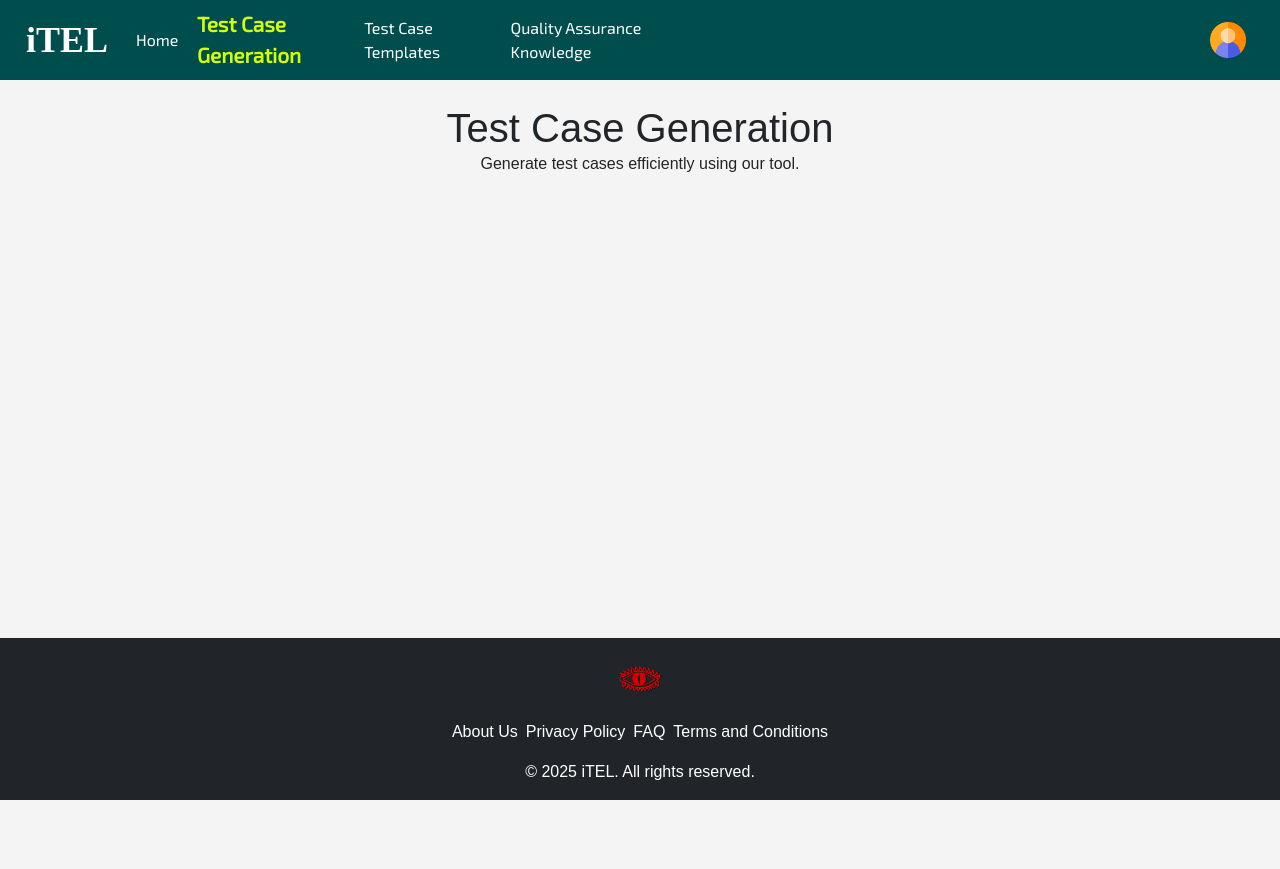
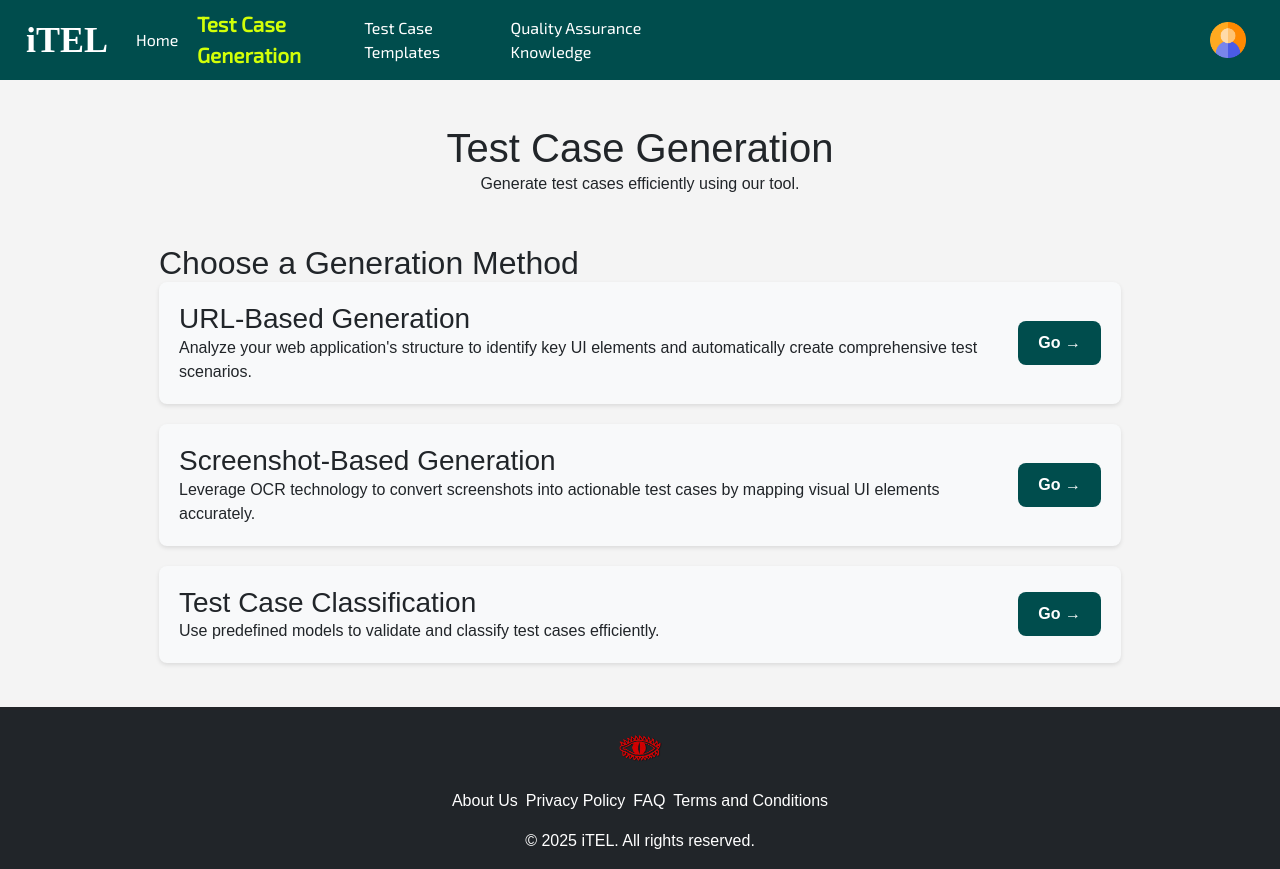
Before and after one commit to ms24908160/itel-web-app-v1, a React (Create React App) app: page /test-case-generation in a window 1280 px wide. Before the commit the page ends 800 px from the top, so only its background shows below. Built offline with nearby package versions, Linux system fonts and the light colour scheme; a web font is replaced by a local one.

Commit message:
NF COMMIT

```diff
--- a/public/index.html
+++ b/public/index.html
@@ -3,7 +3,7 @@
 <head>
     <meta charset="UTF-8">
     <meta name="viewport" content="width=device-width, initial-scale=1.0">
-    <title>iTEL Web App</title>
+    <title>iTEL</title>
     <link rel="stylesheet" href="https://stackpath.bootstrapcdn.com/bootstrap/4.5.2/css/bootstrap.min.css">
 </head>
 <body>
--- a/src/App.tsx
+++ b/src/App.tsx
@@ -5,6 +5,9 @@ import TestCaseGenerationPage from './pages/TestCaseGenerationPage';
 import TestCaseTemplatesPage from './pages/TestCaseTemplatesPage';
 import QualityAssuranceKnowledgePage from './pages/QualityAssuranceKnowledgePage';
 import SignInSignUpPage from './pages/SignInSignUpPage';
+import URLBasedGenerationPage from './pages/URLBasedGenerationPage';
+import ScreenshotBasedGenerationPage from './pages/ScreenshotBasedGenerationPage';
+import TestCaseClassificationPage from './pages/TestCaseClassificationPage';
 import './styles/App.css';
 
 const App: React.FC = () => {
@@ -17,6 +20,9 @@ const App: React.FC = () => {
           <Route path="/test-case-templates" component={TestCaseTemplatesPage} />
           <Route path="/quality-assurance-knowledge" component={QualityAssuranceKnowledgePage} />
           <Route path="/signin" component={SignInSignUpPage} />
+          <Route path="/url-based-generation" component={URLBasedGenerationPage} />
+          <Route path="/screenshot-based-generation" component={ScreenshotBasedGenerationPage} />
+          <Route path="/test-case-classification" component={TestCaseClassificationPage} />
         </Switch>
       </div>
     </Router>
--- /dev/null
+++ b/src/components/BackButton.tsx
@@ -0,0 +1,19 @@
+import React from 'react';
+import { useHistory } from 'react-router-dom';
+import '../styles/backButton.css'; // Import the CSS file for the back button
+
+const BackButton: React.FC = () => {
+    const history = useHistory();
+
+    const handleClick = () => {
+        history.push('/test-case-generation');
+    };
+
+    return (
+        <button className="back-button" onClick={handleClick}>
+            Back
+        </button>
+    );
+};
+
+export default BackButton;
--- /dev/null
+++ b/src/pages/ScreenshotBasedGenerationPage.tsx
@@ -0,0 +1,24 @@
+import React from 'react';
+import BackButton from '../components/BackButton';
+import withFooter from '../components/withFooter';
+import '../styles/global.css'; // Import the global CSS file
+
+const ScreenshotBasedGenerationPage: React.FC = () => {
+    return (
+        <div className="screenshot-based-generation-page">
+            <header className="text-center my-4">
+                <h1>Screenshot-Based Generation</h1>
+                <p>Leverage OCR technology to convert screenshots into actionable test cases by mapping visual UI elements accurately.</p>
+            </header>
+            <main className="container">
+                <section className="my-4">
+                    <h2>Details</h2>
+                    <p>Details about Screenshot-Based Generation...</p>
+                </section>
+            </main>
+            <BackButton />
+        </div>
+    );
+};
+
+export default withFooter(ScreenshotBasedGenerationPage);
--- /dev/null
+++ b/src/pages/TestCaseClassificationPage.tsx
@@ -0,0 +1,24 @@
+import React from 'react';
+import BackButton from '../components/BackButton';
+import withFooter from '../components/withFooter';
+import '../styles/global.css'; // Import the global CSS file
+
+const TestCaseClassificationPage: React.FC = () => {
+    return (
+        <div className="test-case-classification-page">
+            <header className="text-center my-4">
+                <h1>Test Case Classification</h1>
+                <p>Use predefined models to validate and classify test cases efficiently.</p>
+            </header>
+            <main className="container">
+                <section className="my-4">
+                    <h2>Details</h2>
+                    <p>Details about Test Case Classification...</p>
+                </section>
+            </main>
+            <BackButton />
+        </div>
+    );
+};
+
+export default withFooter(TestCaseClassificationPage);
--- a/src/pages/TestCaseGenerationPage.tsx
+++ b/src/pages/TestCaseGenerationPage.tsx
@@ -1,7 +1,7 @@
 import React from 'react';
 import withFooter from '../components/withFooter';
-
 import '../styles/global.css'; // Import the global CSS file
+import '../styles/testCaseGenerationPage.css'; // Import the specific CSS file for this page
 
 const TestCaseGenerationPage: React.FC = () => {
     return (
@@ -11,7 +11,38 @@ const TestCaseGenerationPage: React.FC = () => {
                 <p>Generate test cases efficiently using our tool.</p>
             </header>
             <main className="container">
-                    {/* Main content goes here */}
+                <section className="my-4">
+                    <h2>Choose a Generation Method</h2>
+                    <div className="generation-options">
+                        <div className="option">
+                            <div className="option-content">
+                                <h3>URL-Based Generation</h3>
+                                <p>Analyze your web application's structure to identify key UI elements and automatically create comprehensive test scenarios.</p>
+                            </div>
+                            <a href="/url-based-generation" className="go-button">
+                                Go →
+                            </a>
+                        </div>
+                        <div className="option">
+                            <div className="option-content">
+                                <h3>Screenshot-Based Generation</h3>
+                                <p>Leverage OCR technology to convert screenshots into actionable test cases by mapping visual UI elements accurately.</p>
+                            </div>
+                            <a href="/screenshot-based-generation" className="go-button">
+                                Go →
+                            </a>
+                        </div>
+                        <div className="option">
+                            <div className="option-content">
+                                <h3>Test Case Classification</h3>
+                                <p>Use predefined models to validate and classify test cases efficiently.</p>
+                            </div>
+                            <a href="/test-case-classification" className="go-button">
+                                Go →
+                            </a>
+                        </div>
+                    </div>
+                </section>
             </main>
         </div>
     );
--- /dev/null
+++ b/src/pages/URLBasedGenerationPage.tsx
@@ -0,0 +1,24 @@
+import React from 'react';
+import BackButton from '../components/BackButton';
+import withFooter from '../components/withFooter';
+import '../styles/global.css'; // Import the global CSS file
+
+const URLBasedGenerationPage: React.FC = () => {
+    return (
+        <div className="url-based-generation-page">
+            <header className="text-center my-4">
+                <h1>URL-Based Generation</h1>
+                <p>Analyze your web application's structure to identify key UI elements and automatically create comprehensive test scenarios.</p>
+            </header>
+            <main className="container">
+                <section className="my-4">
+                    <h2>Details</h2>
+                    <p>Details about URL-Based Generation...</p>
+                </section>
+            </main>
+            <BackButton />
+        </div>
+    );
+};
+
+export default withFooter(URLBasedGenerationPage);
--- /dev/null
+++ b/src/styles/backButton.css
@@ -0,0 +1,21 @@
+.back-button {
+    position: fixed;
+    bottom: 20px;
+    right: 20px;
+    background-color: #c90808;
+    color: #ffffff;
+    border: none;
+    border-radius: 50%;
+    width: 60px;
+    height: 60px;
+    font-size: 16px;
+    font-weight: bold;
+    box-shadow: 0 4px 8px rgba(0, 0, 0, 0.2);
+    cursor: pointer;
+    transition: transform 0.3s ease, box-shadow 0.3s ease;
+}
+
+.back-button:hover {
+    transform: translateY(-5px);
+    box-shadow: 0 8px 16px rgba(0, 0, 0, 0.2);
+}
--- a/src/styles/global.css
+++ b/src/styles/global.css
@@ -44,3 +44,28 @@ html, body {
         padding: 0 10px;
     }
 }
+
+.test-case-generation-page {
+    padding: 20px;
+}
+
+.generation-options {
+    display: flex;
+    flex-direction: column;
+    gap: 20px;
+}
+
+.option {
+    background-color: #f8f9fa;
+    padding: 20px;
+    border-radius: 8px;
+    box-shadow: 0 2px 4px rgba(0, 0, 0, 0.1);
+}
+
+.option h3 {
+    margin-top: 0;
+}
+
+.option p {
+    margin-bottom: 0;
+}
--- /dev/null
+++ b/src/styles/testCaseGenerationPage.css
@@ -0,0 +1,58 @@
+.test-case-generation-page {
+    padding: 20px;
+}
+
+.generation-options {
+    display: flex;
+    flex-direction: column;
+    gap: 20px;
+}
+
+.option {
+    background-color: #f8f9fa;
+    padding: 20px;
+    border-radius: 8px;
+    box-shadow: 0 2px 4px rgba(0, 0, 0, 0.1);
+    display: flex;
+    align-items: center;
+    justify-content: space-between;
+    text-decoration: none; /* Remove underline from links */
+    color: inherit; /* Inherit text color */
+    transition: background-color 0.3s ease; /* Add transition for background color */
+}
+
+.option:hover {
+    background-color: #d4edda; /* Light green background on hover */
+}
+
+.option-content {
+    flex: 1; /* Take up remaining space */
+    text-align: left; /* Align text to the left */
+}
+
+.go-button {
+    background-color: #004d4d;
+    color: #ffffff;
+    padding: 10px 20px;
+    border-radius: 8px;
+    text-decoration: none; /* Remove underline from links */
+    font-weight: bold;
+    transition: background-color 0.3s ease, transform 0.3s ease; /* Add transition for background color and transform */
+    margin-left: 20px; /* Add some space between the text and the button */
+}
+
+.go-button:hover {
+    background-color: #ffd700; /* Gold background on hover */
+    transform: scale(1.1); /* Scale up the button */
+}
+
+.option h3, .option p {
+    margin: 0;
+    text-decoration: none; /* Remove underline from text */
+    color: inherit; /* Inherit text color */
+}
+
+.option:hover h3, .option:hover p {
+    text-decoration: none; /* Ensure no underline on hover */
+    color: inherit; /* Ensure text color remains consistent on hover */
+}
```
Lines whose indentation alone changed are shown as unchanged.
